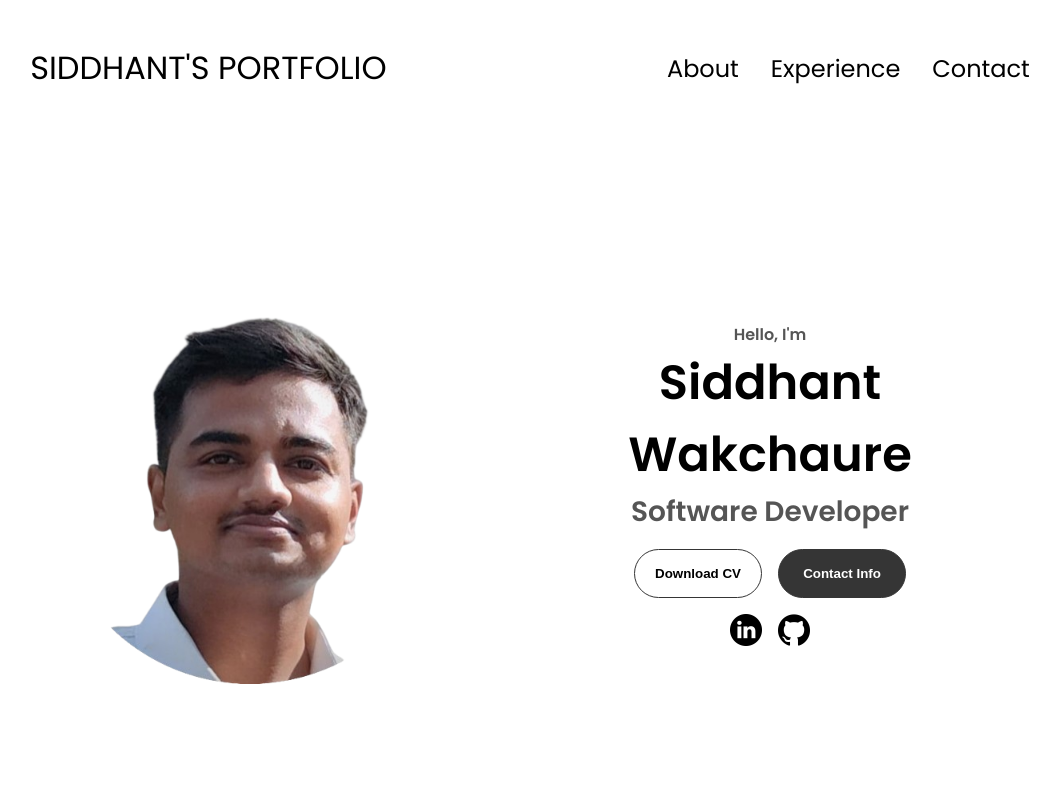
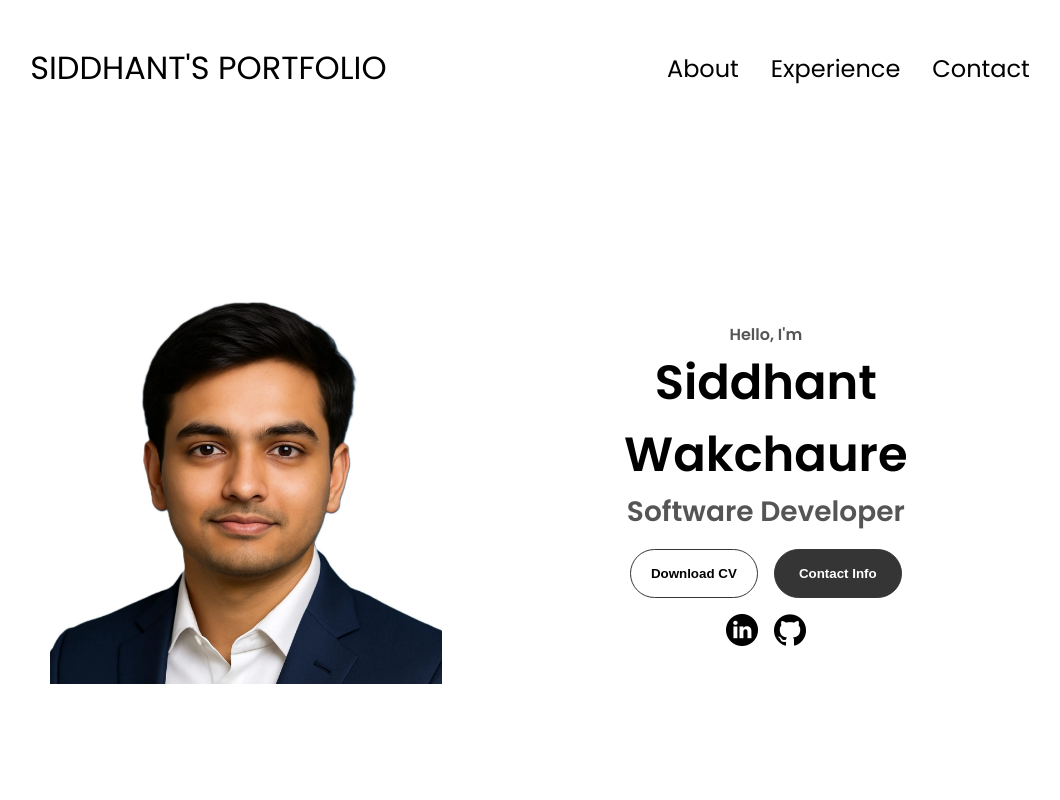
Before and after one commit to siddhant42002/SIDDHANT.github.io, a plain HTML site: page index.html in a window 1280 px wide. Shown: the top 800 px of the page, without its empty margins (110-1170 px from the left). Drawn offline with Linux system fonts and the light colour scheme.

Commit message:
Update index.html

```diff
--- a/index.html
+++ b/index.html
@@ -38,7 +38,7 @@
     </nav>
     <section id="profile">
       <div class="section__pic-container">
-        <img src="SIDD1.png" alt="John Doe profile picture" />
+        <img src="cutout.jpg" alt="John Doe profile picture" />
       </div>
       <div class="section__text">
         <p class="section__text__p1">Hello, I'm</p>
```
